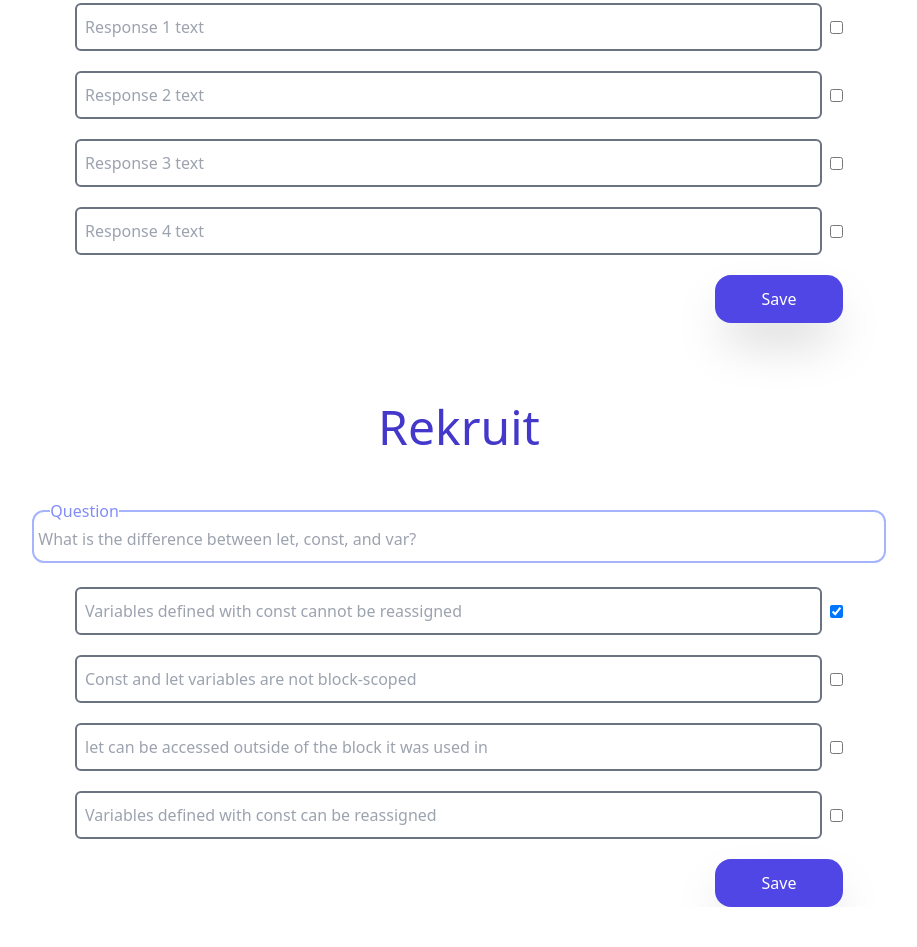
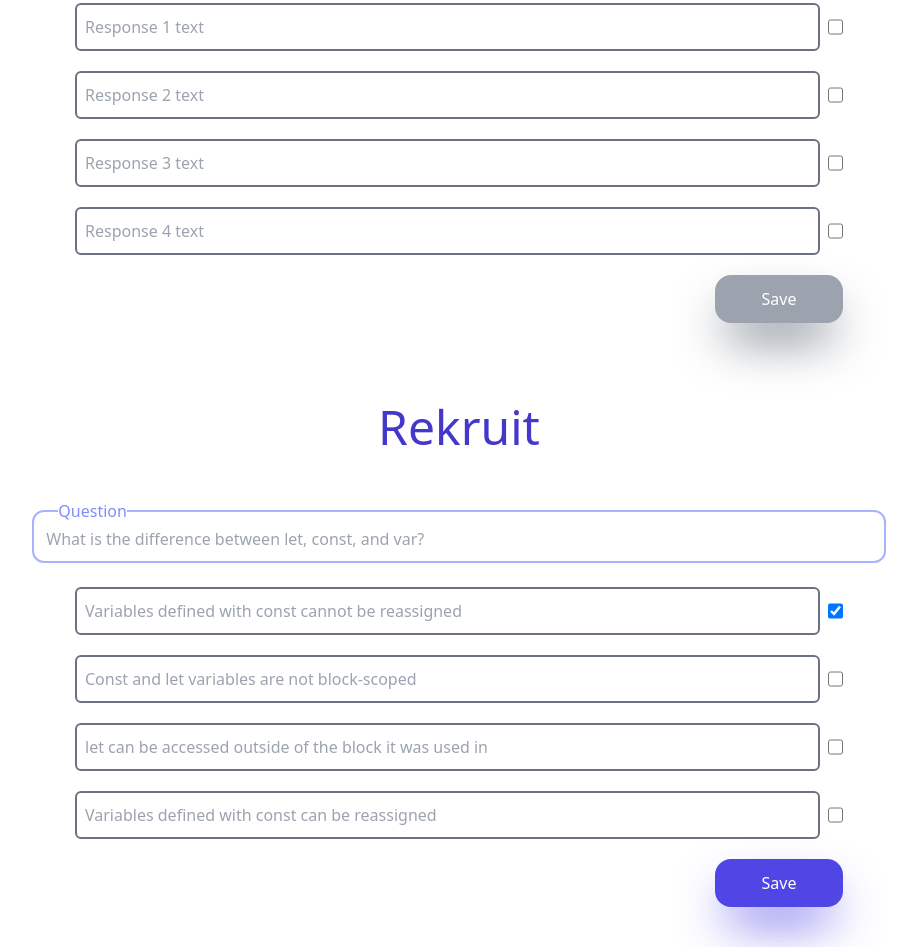
Before and after one commit to kashandomore/-Rekruit, a plain HTML site: page index.html in a window 1280 px wide. Shown: the part 261-1208 px from the top of the page, without its empty margins (181-1098 px from the left). Before the commit the page ends 1168 px from the top, so only its background shows below. Drawn offline with nearby package versions, Linux system fonts and the light colour scheme.

Commit message:
initial commit

```diff
--- a/index.html
+++ b/index.html
@@ -15,12 +15,12 @@
         Rekruit
       </h1>
       <div class="mt-12 w-2/3">
-        <fieldset class="border-2 p-1 border-indigo-300 rounded-xl h-16">
+        <fieldset class="border-2 p-1 border-indigo-300 rounded-xl h-16 px-3">
           <legend class="text-indigo-400 ml-3">Question</legend>
           <input
             type="text"
             placeholder="Question text"
-            class="w-full outline-none placeholder:ml-4"
+            class="w-full outline-none"
           />
         </fieldset>
       </div>
@@ -32,7 +32,12 @@
             placeholder="Response 1 text"
             class="border-2 h-12 p-2 border-gray-500 w-full rounded-md"
           />
-          <input type="checkbox" id="vehicle1" name="vehicle1" />
+          <input
+            type="checkbox"
+            id="vehicle1"
+            name="vehicle1"
+            class="w-4 h-4"
+          />
         </div>
         <!-- input-2 -->
         <div class="flex items-center gap-2">
@@ -41,7 +46,12 @@
             placeholder="Response 2 text"
             class="border-2 h-12 p-2 border-gray-500 w-full rounded-md"
           />
-          <input type="checkbox" id="vehicle1" name="vehicle1" />
+          <input
+            type="checkbox"
+            id="vehicle1"
+            name="vehicle1"
+            class="w-4 h-4"
+          />
         </div>
         <!-- input-3 -->
         <div class="flex items-center gap-2">
@@ -50,7 +60,12 @@
             placeholder="Response 3 text"
             class="border-2 h-12 p-2 border-gray-500 w-full rounded-md"
           />
-          <input type="checkbox" id="vehicle1" name="vehicle1" />
+          <input
+            type="checkbox"
+            id="vehicle1"
+            name="vehicle1"
+            class="w-4 h-4"
+          />
         </div>
         <!-- input-4 -->
         <div class="flex items-center gap-2">
@@ -59,12 +74,17 @@
             placeholder="Response 4 text"
             class="border-2 h-12 p-2 border-gray-500 w-full rounded-md"
           />
-          <input type="checkbox" id="vehicle1" name="vehicle1" />
+          <input
+            type="checkbox"
+            id="vehicle1"
+            name="vehicle1"
+            class="w-4 h-4"
+          />
         </div>
         <!-- Button -->
         <div class="mt-6 ml-auto">
           <button
-            class="bg-indigo-600 shadow-2xl text-white rounded-2xl h-12 w-32"
+            class="bg-gray-400 shadow-2xl shadow-gray-600 text-white rounded-2xl h-12 w-32"
           >
             Save
           </button>
@@ -73,13 +93,13 @@
     </section>
     <!-- section-2 -->
     <section
-      class="flex justify-center items-center flex-col container mx-auto"
+      class="flex justify-center items-center flex-col container mx-auto pb-10"
     >
       <h1 class="text-indigo-700 mt-20 text-center text-5xl font-light">
         Rekruit
       </h1>
       <div class="mt-12 w-2/3">
-        <fieldset class="border-2 p-1 border-indigo-300 rounded-xl h-16">
+        <fieldset class="border-2 p-1 border-indigo-300 rounded-xl h-16 px-3">
           <legend class="text-indigo-400 ml-3">Question</legend>
           <input
             type="text"
@@ -96,7 +116,7 @@
             placeholder="Variables defined with const cannot be reassigned"
             class="border-2 h-12 p-2 border-gray-500 w-full rounded-md"
           />
-          <input type="checkbox" checked="checked" />
+          <input type="checkbox" checked="checked" class="w-4 h-4" />
         </div>
         <!-- input-2 -->
         <div class="flex items-center gap-2">
@@ -105,7 +125,12 @@
             placeholder="Const and let variables are not block-scoped"
             class="border-2 h-12 p-2 border-gray-500 w-full rounded-md"
           />
-          <input type="checkbox" id="vehicle1" name="vehicle1" />
+          <input
+            type="checkbox"
+            id="vehicle1"
+            name="vehicle1"
+            class="w-4 h-4"
+          />
         </div>
         <!-- input-3 -->
         <div class="flex items-center gap-2">
@@ -114,7 +139,12 @@
             placeholder="let can be accessed outside of the block it was used in"
             class="border-2 h-12 p-2 border-gray-500 w-full rounded-md"
           />
-          <input type="checkbox" id="vehicle1" name="vehicle1" />
+          <input
+            type="checkbox"
+            id="vehicle1"
+            name="vehicle1"
+            class="w-4 h-4"
+          />
         </div>
         <!-- input-4 -->
         <div class="flex items-center gap-2">
@@ -123,12 +153,17 @@
             placeholder="Variables defined with const can be reassigned"
             class="border-2 h-12 p-2 border-gray-500 w-full rounded-md"
           />
-          <input type="checkbox" id="vehicle1" name="vehicle1" />
+          <input
+            type="checkbox"
+            id="vehicle1"
+            name="vehicle1"
+            class="w-4 h-4"
+          />
         </div>
         <!-- Button -->
         <div class="mt-6 ml-auto">
           <button
-            class="bg-indigo-600 shadow-2xl text-white rounded-2xl h-12 w-32"
+            class="bg-indigo-600 shadow-2xl shadow-indigo-600 text-white rounded-2xl h-12 w-32"
           >
             Save
           </button>
```
